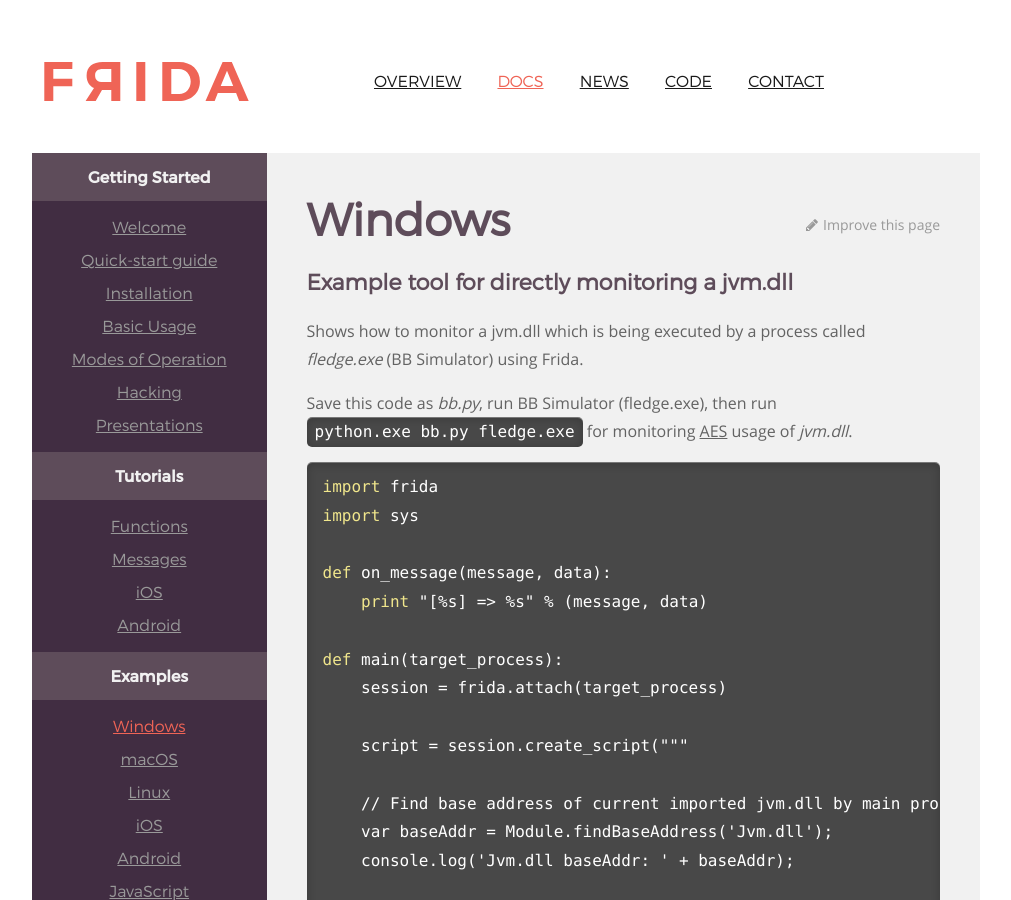
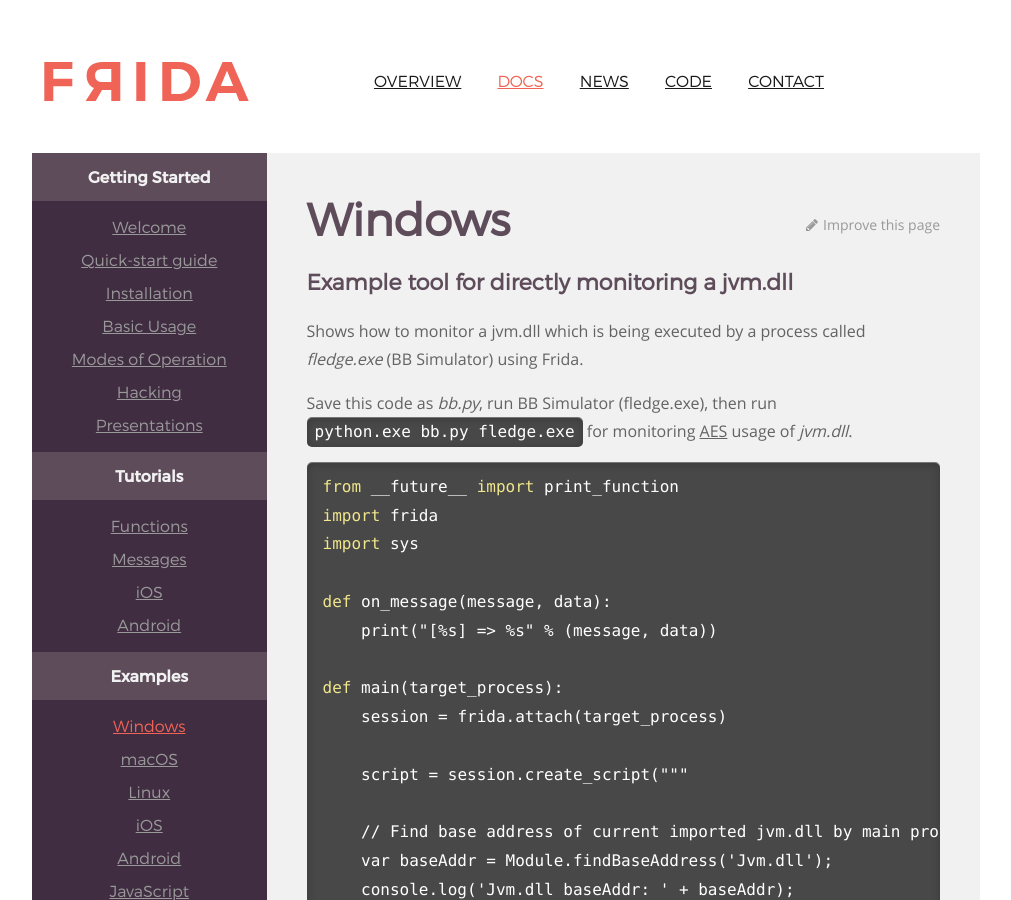
Before and after one commit to frida/frida-website, a Jekyll site: the page built from _docs/examples/windows.md, in a window 1280 px wide and 900 px high. Shown: the whole window, without its empty margins (129-1140 px from the left). Built offline with Jekyll 4.4.1, drawn with Linux system fonts in a browser that asks for light colours.

Commit message:
Update windows.md
print from future

```diff
--- a/_docs/examples/windows.md
+++ b/_docs/examples/windows.md
@@ -15,11 +15,12 @@ Save this code as *bb.py*, run BB Simulator (fledge.exe), then run
 *jvm.dll*.
 
 {% highlight py %}
+from __future__ import print_function
 import frida
 import sys
 
 def on_message(message, data):
-    print "[%s] => %s" % (message, data)
+    print("[%s] => %s" % (message, data))
 
 def main(target_process):
     session = frida.attach(target_process)
@@ -75,7 +76,7 @@ def main(target_process):
 """)
     script.on('message', on_message)
     script.load()
-    print "[!] Press Enter at any time to detach from instrumented program.\n\n"
+    print("[!] Press Enter at any time to detach from instrumented program.\n\n")
     sys.stdin.read()
     session.detach()
 
```
